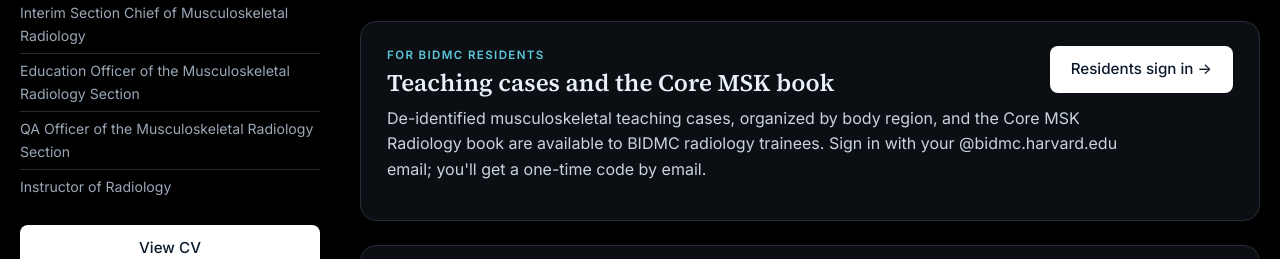
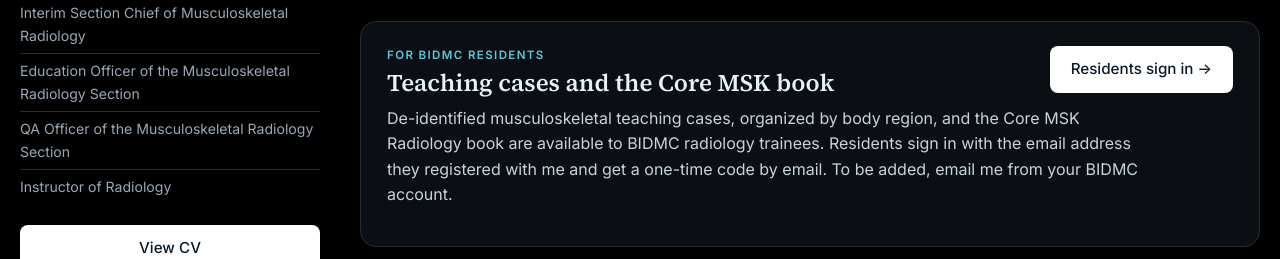
Before and after one commit to edgarlmartinez/edgarlmartinez.github.io, an Astro site: page / in a window 1280 px wide. Shown: the part 470-729 px from the top of the page. Built offline with nearby package versions, Linux system fonts and the light colour scheme; Astro itself is replaced by a stand-in of ours.

Commit message:
Residents sign-in text: registered email, not only BIDMC
Co-Authored-By: Claude Opus 5.5 <noreply@anthropic.com>
Claude-Session: https://claude.ai/code/session_01C18X7SNd22QvTLb8WPArXq

```diff
--- a/src/pages/index.astro
+++ b/src/pages/index.astro
@@ -52,7 +52,7 @@ const lectureList = newest((lectures.lectures || []).map((l) => ({ ...l, start:
             </div>
             <a class="btn btn-primary" href={site.residents.url}>Residents sign in →</a>
           </div>
-          <p>De-identified musculoskeletal teaching cases, organized by body region, and the Core MSK Radiology book are available to BIDMC radiology trainees. Sign in with your @bidmc.harvard.edu email; you'll get a one-time code by email.</p>
+          <p>De-identified musculoskeletal teaching cases, organized by body region, and the Core MSK Radiology book are available to BIDMC radiology trainees. Residents sign in with the email address they registered with me and get a one-time code by email. To be added, email me from your BIDMC account.</p>
         </section>
       )}
 
```
